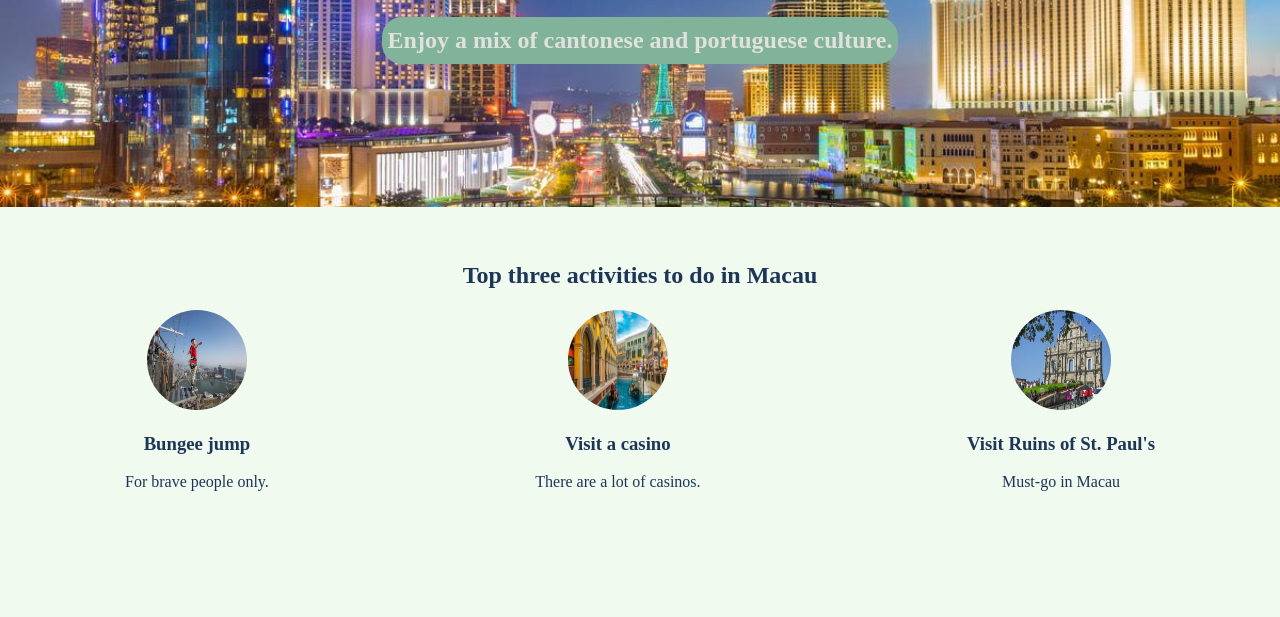
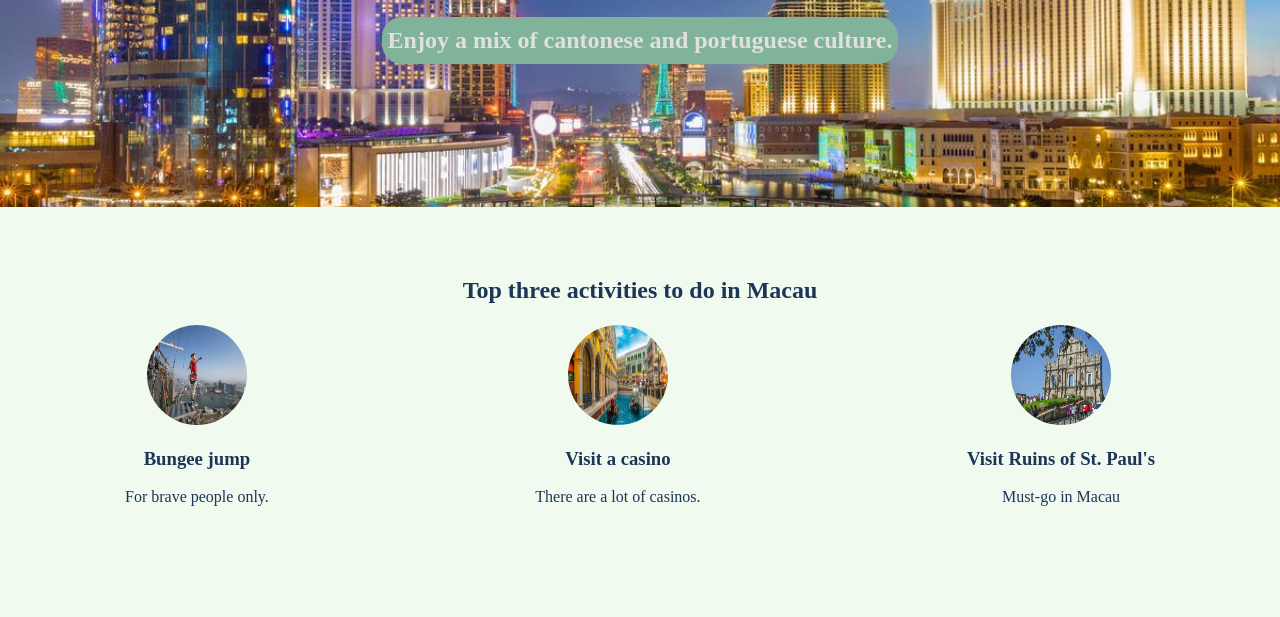
Before and after one commit to MargaretLai/visit-macau, a website built with Vite: page index.html in a window 1280 px wide. Shown: the part 183-800 px from the top of the page. Built offline with nearby package versions, Linux system fonts and the light colour scheme.

Commit message:
Update styles.css

```diff
--- a/styles.css
+++ b/styles.css
@@ -57,7 +57,7 @@ img {
 .activity {
     height: 378px;
     background-color: #F1FAEE;
-    padding: 35px 5px 30px 5px;
+    padding: 50px 5px 30px 5px;
     margin: 0;
     color: #1D3557;
 }
```
